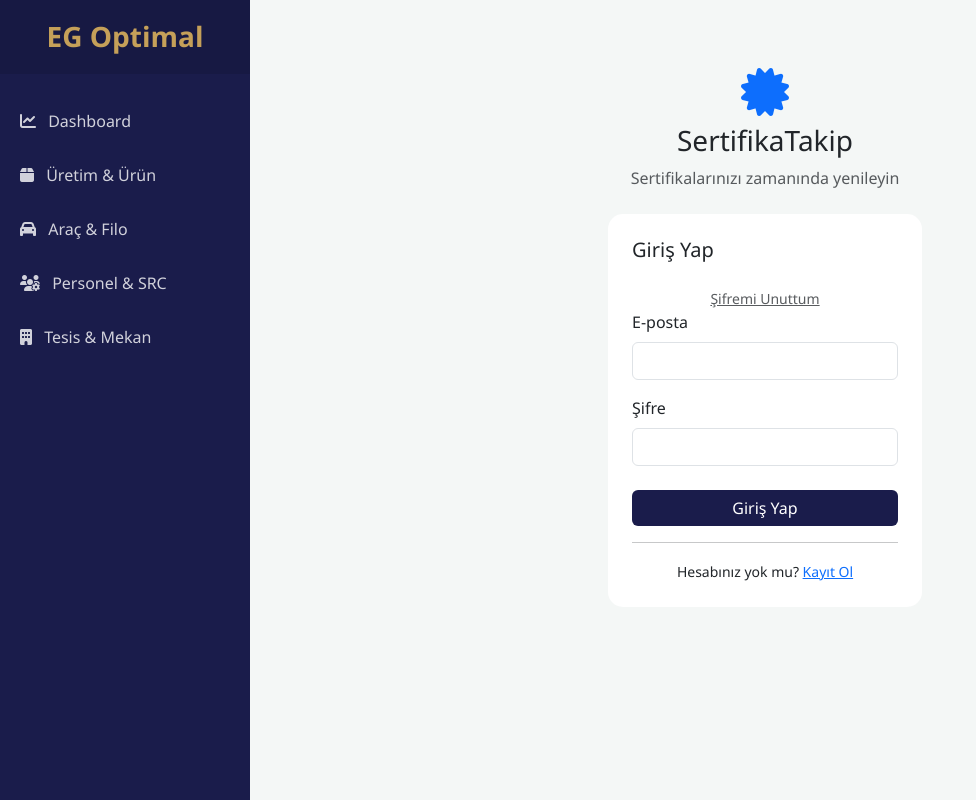
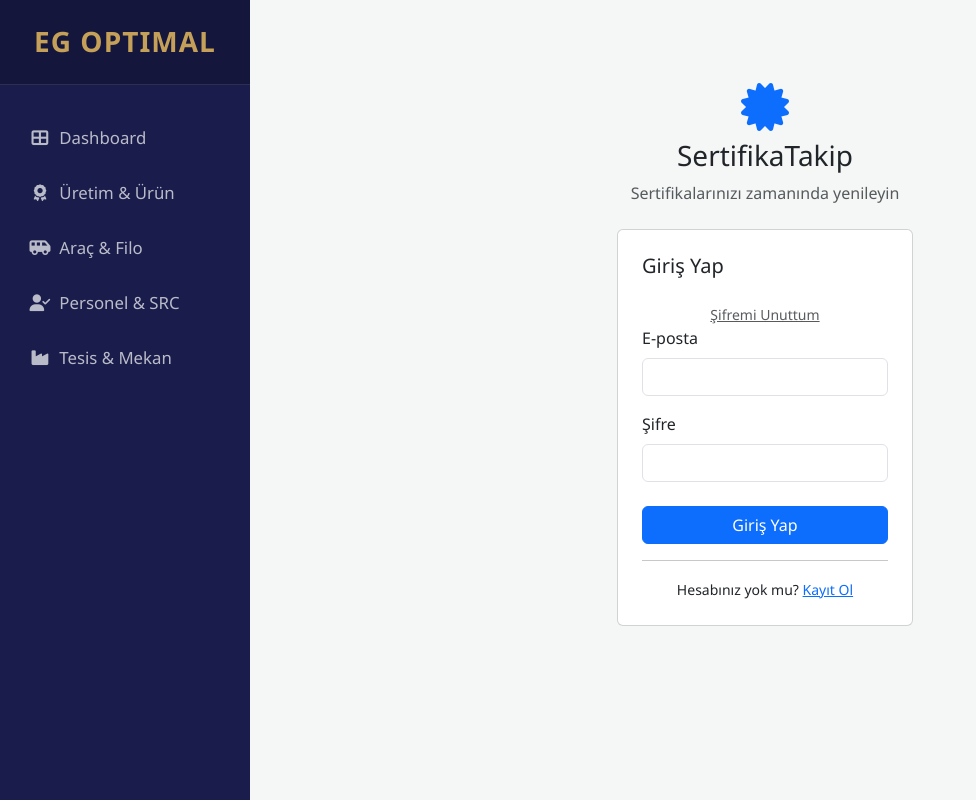
Before and after one commit to eguldr/sertifika-takip, a Flask app: a page that uses templates/base.html in a window 1280 px wide. Shown: the whole page, without its empty margins (0-976 px from the left). Run offline with Flask 3, Linux system fonts and the light colour scheme.

Commit message:
Update base.html

```diff
--- a/templates/base.html
+++ b/templates/base.html
@@ -3,122 +3,132 @@
 <head>
     <meta charset="UTF-8">
     <meta name="viewport" content="width=device-width, initial-scale=1.0">
-    <title>EG Optimal | Sertifika Takip</title>
+    <title>EG Optimal | Sertifika Takip Sistemi</title>
     <link href="https://cdn.jsdelivr.net/npm/bootstrap@5.3.0/dist/css/bootstrap.min.css" rel="stylesheet">
     <link rel="stylesheet" href="https://cdnjs.cloudflare.com/ajax/libs/font-awesome/6.4.0/css/all.min.css">
 
     <style>
         :root {
-            --primary-dark: #1a1c4b;
-            --accent-gold: #c5a059;
-            --sidebar-width: 250px;
+            --p-dark: #1a1c4b;
+            --accent: #c5a059;
+            --sidebar-w: 250px;
         }
 
         body {
             background-color: #f4f7f6;
             font-family: 'Segoe UI', Tahoma, Geneva, Verdana, sans-serif;
             margin: 0;
+            overflow-x: hidden;
         }
 
-        /* --- ANA YAPI --- */
+        /* --- ANA TASARIM --- */
         .wrapper {
             display: flex;
             width: 100%;
             align-items: stretch;
         }
 
-        /* --- SIDEBAR (MASAÜSTÜ) --- */
         #sidebar {
-            min-width: var(--sidebar-width);
-            max-width: var(--sidebar-width);
-            background: var(--primary-dark);
+            min-width: var(--sidebar-w);
+            max-width: var(--sidebar-w);
+            background: var(--p-dark);
             color: #fff;
+            min-height: 100vh;
+            transition: all 0.3s cubic-bezier(0.945, 0.020, 0.270, 0.665);
+        }
+
+        #sidebar .sidebar-header {
+            padding: 25px;
+            background: rgba(0,0,0,0.2);
+            text-align: center;
+            border-bottom: 1px solid rgba(255,255,255,0.1);
+        }
+
+        #sidebar .sidebar-header h3 {
+            color: var(--accent);
+            font-weight: 800;
+            letter-spacing: 1px;
+            margin: 0;
+        }
+
+        #sidebar ul.components {
+            padding: 25px 0;
+        }
+
+        #sidebar ul li a {
+            padding: 15px 25px;
+            font-size: 1.05rem;
+            display: block;
+            color: rgba(255,255,255,0.7);
+            text-decoration: none;
+            transition: 0.3s;
+        }
+
+        #sidebar ul li a i {
+            width: 30px;
+            text-align: center;
+        }
+
+        #sidebar ul li a:hover, #sidebar ul li.active > a {
+            color: #fff;
+            background: rgba(255,255,255,0.05);
+            border-left: 5px solid var(--accent);
+        }
+
+        #content {
+            width: 100%;
+            padding: 35px;
             min-height: 100vh;
             transition: all 0.3s;
         }
 
-        #sidebar .sidebar-header {
-            padding: 20px;
-            background: rgba(0,0,0,0.1);
-            text-align: center;
-        }
-
-        #sidebar .sidebar-header h3 {
-            color: var(--accent-gold);
-            font-weight: bold;
-            margin: 0;
-        }
-
-        #sidebar ul.components {
-            padding: 20px 0;
-        }
-
-        #sidebar ul li a {
-            padding: 15px 20px;
-            display: block;
-            color: rgba(255,255,255,0.8);
-            text-decoration: none;
-            transition: 0.3s;
-        }
-
-        #sidebar ul li a:hover, #sidebar ul li.active > a {
-            color: #fff;
-            background: rgba(255,255,255,0.1);
-            border-left: 4px solid var(--accent-gold);
-        }
-
-        #content {
-            width: 100%;
-            padding: 20px;
-            min-height: 100vh;
-        }
-
-        /* --- MOBİL UYUMLULUK (MEDIA QUERY) --- */
+        /* --- SENİN İSTEDİĞİN MOBİL HATA DÜZELTMESİ (BURAYA EKLENDİ) --- */
         @media (max-width: 768px) {
             .wrapper {
-                flex-direction: column; /* Mobilde yan yana değil, alt alta yap */
+                flex-direction: column !important;
             }
 
             #sidebar {
-                min-width: 100%;
-                max-width: 100%;
-                min-height: auto;
+                min-width: 100% !important;
+                max-width: 100% !important;
+                min-height: auto !important;
                 position: relative;
             }
 
             #sidebar .sidebar-header {
-                padding: 10px;
+                padding: 15px;
             }
 
             #sidebar ul.components {
-                display: flex; /* Menüleri yan yana diz */
+                display: flex;
                 flex-wrap: wrap;
-                padding: 5px;
+                padding: 10px;
                 justify-content: center;
             }
 
             #sidebar ul li a {
-                padding: 10px 15px;
-                font-size: 0.9rem;
-                text-align: center;
+                padding: 12px 15px;
+                font-size: 0.85rem;
                 border-left: none !important;
-                border-bottom: 2px solid transparent;
+                border-bottom: 3px solid transparent;
             }
 
             #sidebar ul li a:hover, #sidebar ul li.active > a {
-                border-bottom: 2px solid var(--accent-gold);
+                border-bottom: 3px solid var(--accent);
             }
 
             #content {
-                padding: 15px;
+                padding: 20px 15px;
+                width: 100% !important;
             }
         }
 
-        /* --- EKSTRA STİLLER --- */
-        .card { border: none; border-radius: 15px; }
-        .btn-primary { background-color: var(--primary-dark); border: none; }
-        .btn-primary:hover { background-color: #2a2d7a; }
-        .text-gold { color: var(--accent-gold); }
+        /* Flash Mesajları Stili */
+        .alert {
+            border-radius: 12px;
+            box-shadow: 0 4px 12px rgba(0,0,0,0.05);
+            border: none;
+        }
     </style>
 </head>
 <body>
@@ -126,59 +136,89 @@
     <div class="wrapper">
         <nav id="sidebar">
             <div class="sidebar-header">
-                <h3>EG Optimal</h3>
+                <h3>EG OPTIMAL</h3>
             </div>
 
             <ul class="list-unstyled components">
                 <li class="{{ 'active' if request.endpoint == 'dashboard' }}">
-                    <a href="{{ url_for('dashboard') }}"><i class="fas fa-chart-line me-2"></i> Dashboard</a>
+                    <a href="{{ url_for('dashboard') }}"><i class="fas fa-th-large"></i> Dashboard</a>
                 </li>
                 <li>
-                    <a href="{{ url_for('sertifikalar', cat='Urun') }}"><i class="fas fa-box me-2"></i> Üretim & Ürün</a>
+                    <a href="{{ url_for('sertifikalar', cat='Urun') }}"><i class="fas fa-award"></i> Üretim & Ürün</a>
                 </li>
                 <li>
-                    <a href="{{ url_for('sertifikalar', cat='Arac') }}"><i class="fas fa-car me-2"></i> Araç & Filo</a>
+                    <a href="{{ url_for('sertifikalar', cat='Arac') }}"><i class="fas fa-shuttle-van"></i> Araç & Filo</a>
                 </li>
                 <li>
-                    <a href="{{ url_for('sertifikalar', cat='Personel') }}"><i class="fas fa-users-cog me-2"></i> Personel & SRC</a>
+                    <a href="{{ url_for('sertifikalar', cat='Personel') }}"><i class="fas fa-user-check"></i> Personel & SRC</a>
                 </li>
                 <li>
-                    <a href="{{ url_for('sertifikalar', cat='Tesis') }}"><i class="fas fa-building me-2"></i> Tesis & Mekan</a>
+                    <a href="{{ url_for('sertifikalar', cat='Tesis') }}"><i class="fas fa-industry"></i> Tesis & Mekan</a>
                 </li>
 
                 {% if current_user.is_authenticated and current_user.is_admin %}
-                <hr class="bg-light mx-3">
+                <hr style="opacity: 0.1; margin: 15px 25px;">
                 <li class="{{ 'active' if request.endpoint == 'admin_panel' }}">
-                    <a href="{{ url_for('admin_panel') }}" class="text-info"><i class="fas fa-user-shield me-2"></i> Admin Paneli</a>
+                    <a href="{{ url_for('admin_panel') }}" style="color: #5bc0de;"><i class="fas fa-user-crown"></i> Admin Paneli</a>
                 </li>
                 {% endif %}
 
                 {% if current_user.is_authenticated %}
                 <li>
-                    <a href="{{ url_for('logout') }}" class="text-danger"><i class="fas fa-sign-out-alt me-2"></i> Çıkış</a>
+                    <a href="{{ url_for('logout') }}" style="color: #ff6b6b;"><i class="fas fa-power-off"></i> Güvenli Çıkış</a>
                 </li>
                 {% endif %}
             </ul>
         </nav>
 
         <div id="content">
-            <div class="container">
+            <div class="container-fluid">
                 {% with messages = get_flashed_messages(with_categories=true) %}
                   {% if messages %}
                     {% for category, message in messages %}
                       <div class="alert alert-{{ category }} alert-dismissible fade show" role="alert">
-                        {{ message }}
-                        <button type="button" class="btn-close" data-bs-dismiss="alert" aria-label="Close"></button>
+                        <i class="fas fa-info-circle me-2"></i> {{ message }}
+                        <button type="button" class="btn-close" data-bs-dismiss="alert" aria-label="Kapat"></button>
                       </div>
                     {% endfor %}
                   {% endif %}
                 {% endwith %}
+
+                {% block content %}{% endblock %}
             </div>
-
-            {% block content %}{% endblock %}
         </div>
     </div>
 
     <script src="https://cdn.jsdelivr.net/npm/bootstrap@5.3.0/dist/js/bootstrap.bundle.min.js"></script>
+
+    <script>
+        /* --- LİSTEDE YOK / MANUEL GİRİŞ HATASI DÜZELTMESİ (BURAYA EKLENDİ) --- */
+        document.addEventListener('change', function(event) {
+            if (event.target && event.target.name === 'title') {
+                const manualDiv = document.getElementById('manualInputDiv');
+                const manualInput = document.getElementById('manual_title');
+
+                if (manualDiv && manualInput) {
+                    if (event.target.value.includes('LİSTEDE YOK')) {
+                        manualDiv.style.display = 'block';
+                        manualInput.setAttribute('required', 'required');
+                        manualInput.focus();
+                    } else {
+                        manualDiv.style.display = 'none';
+                        manualInput.removeAttribute('required');
+                    }
+                }
+            }
+        });
+
+        /* Flash mesajlarını 5 saniye sonra otomatik kapat */
+        setTimeout(function() {
+            let alerts = document.querySelectorAll('.alert');
+            alerts.forEach(function(alert) {
+                let bsAlert = new bootstrap.Alert(alert);
+                bsAlert.close();
+            });
+        }, 5000);
+    </script>
 </body>
 </html>
```
